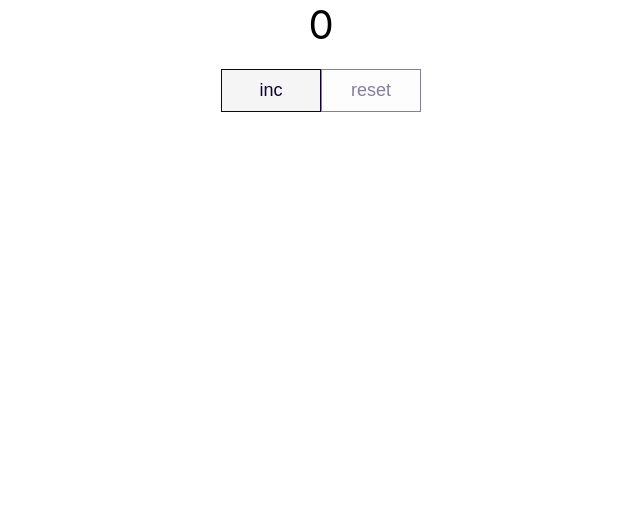
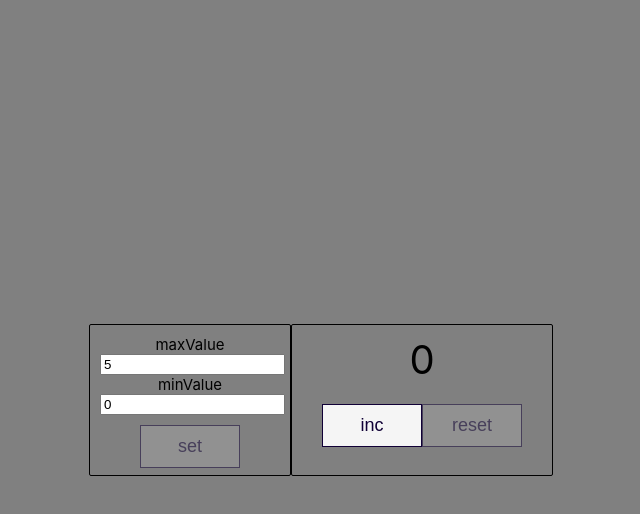
Before and after one commit to tolkunio/counter-app, a React (Create React App) app: page / in a window 1280 px wide. Shown: the top 514 px of the page, without its empty margins (319-959 px from the left). Built offline with nearby package versions, Linux system fonts and the light colour scheme.

Commit message:
-отрефакторила стили

```diff
--- a/src/App.css
+++ b/src/App.css
@@ -1,3 +1,15 @@
 .App {
-  text-align: center;
+  background-color: gray;
+  min-height: 100vh;
+  display: flex;
+  flex-direction: column;
+  align-items: center;
+  justify-content: center;
+  font-size: calc(10px + 2vmin);
+  color: white;
 }
+.appWrapper {
+  display: flex;
+  justify-content: center;
+  flex-direction: row-reverse;
+}
--- a/src/App.tsx
+++ b/src/App.tsx
@@ -2,6 +2,7 @@ import React, {useEffect, useState} from 'react';
 import './App.css';
 import {SuperButton} from './components/SuperButton/SuperButton';
 import Counter from './components/Counter/Counter';
+import CounterSettings from './components/CounterSettings/CounterSettings';
 
 export type CounterRulesType = {
     startValue: number,
@@ -43,11 +44,20 @@ function App() {
     }
     return (
         <div className="App">
-            <Counter counterRules={startRules}
-                     counterValue={counter}
-                     error={err}
-                     incrementCallback={incrementCounter}
-                     resetCallback={resetCounter}/>
+            <div className="appWrapper">
+                <Counter counterRules={startRules}
+                         counterValue={counter}
+                         error={err}
+                         incrementCallback={incrementCounter}
+                         resetCallback={resetCounter}/>
+                <CounterSettings counterRules={startRules}
+                                 error={err}
+                                 setErrorCallback={() => {
+                                 }}
+                                 setRulesCallback={() => {
+                                 }}/>
+            </div>
+
         </div>
     );
 }
--- a/src/components/Counter/Counter.module.css
+++ b/src/components/Counter/Counter.module.css
@@ -1,4 +1,5 @@
 .counter{
+    padding: 10px;
     width: 100%;
     display: flex;
     align-items: center;
@@ -6,6 +7,8 @@
     text-align: center;
     row-gap: 20px;
     border: black 1px;
+    border: black solid 1px;
+    border-radius: 2px;
 }
 .span{
     width: 100px;
@@ -16,5 +19,5 @@
     width: 100px;
     font-size: 40px;
     color: black;
-    background-color: red;
+    background-color: firebrick;
 }
--- /dev/null
+++ b/src/components/CounterSettings/CounterSettings.module.css
@@ -0,0 +1,35 @@
+.counterSettings{
+    padding: 10px;
+    display: flex;
+    justify-content: center;
+    align-items: center;
+    width: 220px;
+    height: 130px;
+    flex-direction: column;
+    justify-content: space-around;
+    text-align: center;
+    border: black solid 1px;
+    border-radius: 2px;
+}
+.maxValueWrapper{
+    width: 180px;
+    font-size: 15px;
+    color: black;
+}
+.minValueWrapper{
+    width: 180px;
+    font-size: 15px;
+    color: black;
+}
+
+.buttonWrapper{
+    padding: 10px;
+    display: flex;
+    justify-content: space-between;
+    border-radius: 5px;
+}
+
+.displayMaxValue {
+    color: red;
+    opacity: 0.5;
+}
--- /dev/null
+++ b/src/components/CounterSettings/CounterSettings.tsx
@@ -0,0 +1,42 @@
+import React, {useState} from 'react';
+import {CounterRulesType} from '../../App';
+import s from './CounterSettings.module.css';
+import counter from '../Counter/Counter';
+import {SuperButton} from '../SuperButton/SuperButton';
+type CounterSettingsPropsType={
+    counterRules:CounterRulesType,
+    error:boolean,
+    setErrorCallback:()=>void,
+    setRulesCallback:()=>void
+}
+const CounterSettings = (props:CounterSettingsPropsType) => {
+    let[maxValue,setMaxValue]=useState<number>(props.counterRules.maxValue);
+    let[minValue,setMinValue]=useState<number>(props.counterRules.startValue);
+    return (
+        <div className={s.counterSettings}>
+            <div className={s.maxValueWrapper}>
+                <span> maxValue </span>
+                <input
+                    value={maxValue}
+                    type='number'
+                    onClick={()=>{}}
+                    onChange={()=>{}}
+                />
+            </div>
+            <div className={s.minValueWrapper}>
+                <span> minValue </span>
+                <input
+                    value={minValue}
+                    type='number'
+                    onClick={()=>{}}
+                    onChange={()=>{}}
+                />
+            </div>
+            <div className={s.buttonWrapper}>
+                <SuperButton disabled={true} onClick={()=>{}}>set</SuperButton>
+            </div>
+        </div>
+    );
+};
+
+export default CounterSettings;
```
